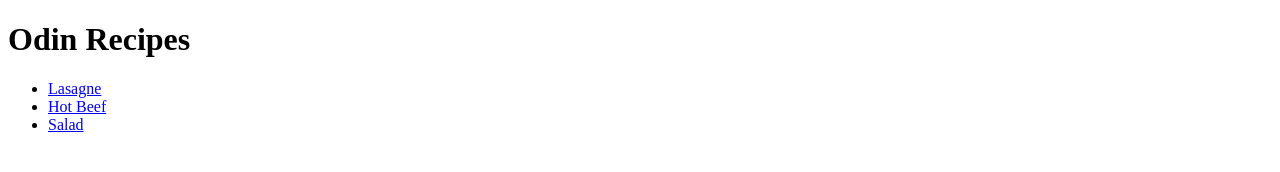
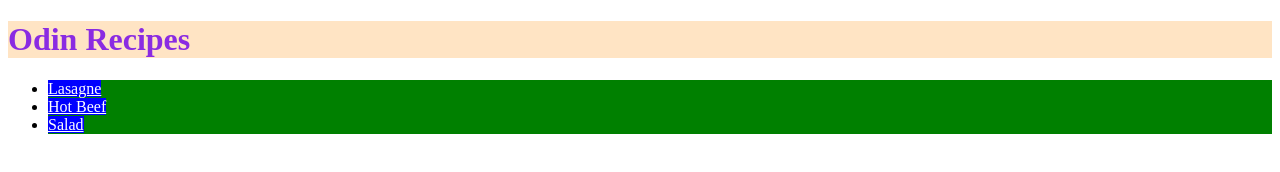
Before and after one commit to SonicNJW/odin-recipes, a plain HTML site: page index.html in a window 1280 px wide. Drawn offline with Linux system fonts and the light colour scheme.

Commit message:
fix: complete CSS exercise 06
Complete the CSS foundation exercise 06 by modifying this odin-recipes
page from the previous HTML exercise.

```diff
--- a/index.html
+++ b/index.html
@@ -3,15 +3,16 @@
     <head>
         <meta charset="UTF-8">
         <title>Home of Shite Recipes</title>
+        <link rel="stylesheet" href="style.css">
     </head>
 
     <body>
-        <h1>Odin Recipes</h1>
+        <h1 id="firstHeading1">Odin Recipes</h1>
 
         <ul>
-            <li><a href="./recipes/lasagne.html">Lasagne</a></li>
-            <li><a href="./recipes/hot-beef.html">Hot Beef</a></li>
-            <li><a href="./recipes/salad.html">Salad</a></li>
+            <li class="firstListItem"><a class="firstAnchor" href="./recipes/lasagne.html">Lasagne</a></li>
+            <li class="secondListItem"><a class="secondAnchor" href="./recipes/hot-beef.html">Hot Beef</a></li>
+            <li class="thirdListItem"><a class="thirdAnchor" href="./recipes/salad.html">Salad</a></li>
         </ul>
 
 
--- /dev/null
+++ b/style.css
@@ -0,0 +1,19 @@
+li {
+    background-color: green;
+}
+
+a {
+    background-color: blue;
+    color: white;
+}
+
+h1 {
+    background-color: bisque;
+    color: blueviolet;
+}
+
+h4 {
+    background-color: black;
+    color: white;
+    font-family: 'Times New Roman', Times, serif;
+}
```
Also changed, not shown: recipes/hot-beef.html (+1 -0 lines), recipes/lasagne.html (+1 -0 lines), recipes/salad.html (+1 -0 lines).
